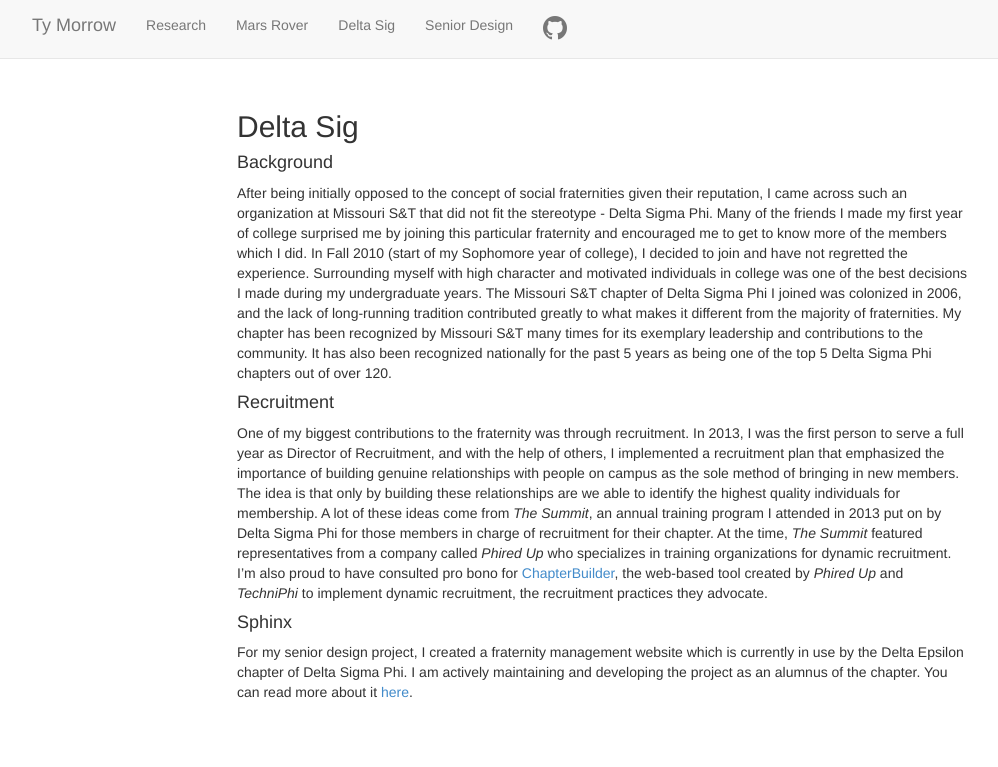
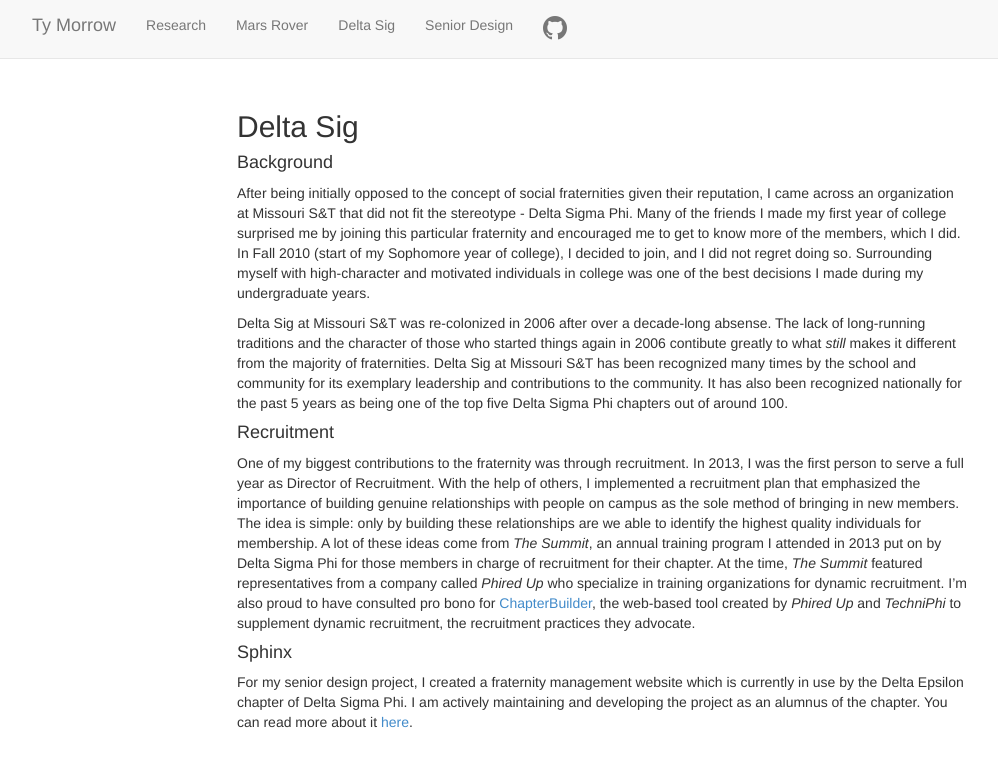
Before and after one commit to tymorrow/mst-website, a Jekyll site: the page built from deltasig.md, in a window 1280 px wide. Shown: the top 767 px of the page, without its empty margins (38-1036 px from the left). Built offline with Jekyll 4.4.1, drawn with Linux system fonts in a browser that asks for light colours.

Commit message:
Update deltasig.md

```diff
--- a/deltasig.md
+++ b/deltasig.md
@@ -6,10 +6,12 @@ title: Delta Sig
 ## Delta Sig
 
 #### Background
-After being initially opposed to the concept of social fraternities given their reputation, I came across such an organization at Missouri S&amp;T that did not fit the stereotype - Delta Sigma Phi.  Many of the friends I made my first year of college surprised me by joining this particular fraternity and encouraged me to get to know more of the members which I did.  In Fall 2010 (start of my Sophomore year of college), I decided to join and have not regretted the experience.  Surrounding myself with high character and motivated individuals in college was one of the best decisions I made during my undergraduate years. The Missouri S&amp;T chapter of Delta Sigma Phi I joined was colonized in 2006, and the lack of long-running tradition contributed greatly to what makes it different from the majority of fraternities.  My chapter has been recognized by Missouri S&amp;T many times for its exemplary leadership and contributions to the community.  It has also been recognized nationally for the past 5 years as being one of the top 5 Delta Sigma Phi chapters out of over 120.
+After being initially opposed to the concept of social fraternities given their reputation, I came across an organization at Missouri S&amp;T that did not fit the stereotype - Delta Sigma Phi.  Many of the friends I made my first year of college surprised me by joining this particular fraternity and encouraged me to get to know more of the members, which I did.  In Fall 2010 (start of my Sophomore year of college), I decided to join, and I did not regret doing so.  Surrounding myself with high-character and motivated individuals in college was one of the best decisions I made during my undergraduate years.
+
+Delta Sig at Missouri S&amp;T was re-colonized in 2006 after over a decade-long absense.  The lack of long-running traditions and the character of those who started things again in 2006 contibute greatly to what *still* makes it different from the majority of fraternities.  Delta Sig at Missouri S&amp;T has been recognized many times by the school and community for its exemplary leadership and contributions to the community.  It has also been recognized nationally for the past 5 years as being one of the top five Delta Sigma Phi chapters out of around 100.
 
 #### Recruitment
-One of my biggest contributions to the fraternity was through recruitment.  In 2013, I was the first person to serve a full year as Director of Recruitment, and with the help of others, I implemented a recruitment plan that emphasized the importance of building genuine relationships with people on campus as the sole method of bringing in new members.  The idea is that only by building these relationships are we able to identify the highest quality individuals for membership.  A lot of these ideas come from *The Summit*, an annual training program I attended in 2013 put on by Delta Sigma Phi for those members in charge of recruitment for their chapter.  At the time, *The Summit* featured representatives from a company called *Phired Up* who specializes in training organizations for dynamic recruitment.  I'm also proud to have consulted pro bono for [ChapterBuilder][1], the web-based tool created by *Phired Up* and *TechniPhi* to implement dynamic recruitment, the recruitment practices they advocate.
+One of my biggest contributions to the fraternity was through recruitment.  In 2013, I was the first person to serve a full year as Director of Recruitment.  With the help of others, I implemented a recruitment plan that emphasized the importance of building genuine relationships with people on campus as the sole method of bringing in new members.  The idea is simple: only by building these relationships are we able to identify the highest quality individuals for membership.  A lot of these ideas come from *The Summit*, an annual training program I attended in 2013 put on by Delta Sigma Phi for those members in charge of recruitment for their chapter.  At the time, *The Summit* featured representatives from a company called *Phired Up* who specialize in training organizations for dynamic recruitment.  I'm also proud to have consulted pro bono for [ChapterBuilder][1], the web-based tool created by *Phired Up* and *TechniPhi* to supplement dynamic recruitment, the recruitment practices they advocate.
 
 #### Sphinx
 For my senior design project, I created a fraternity management website which is currently in use by the Delta Epsilon chapter of Delta Sigma Phi.  I am actively maintaining and developing the project as an alumnus of the chapter.  You can read more about it [here][2].
```
